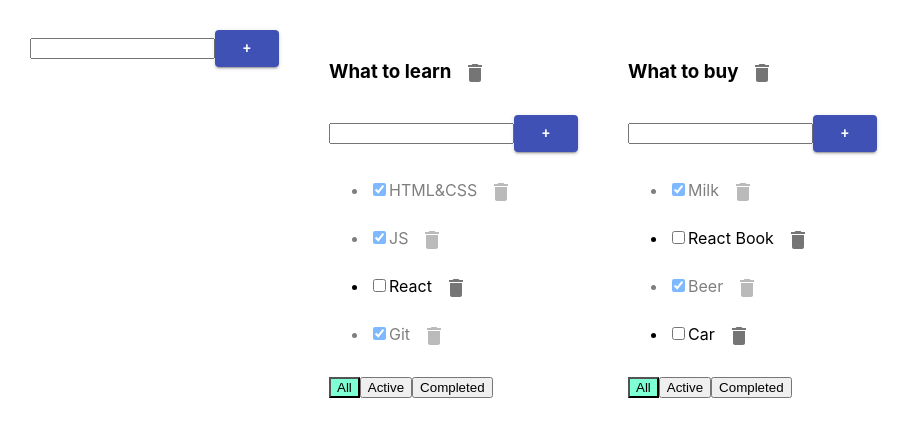
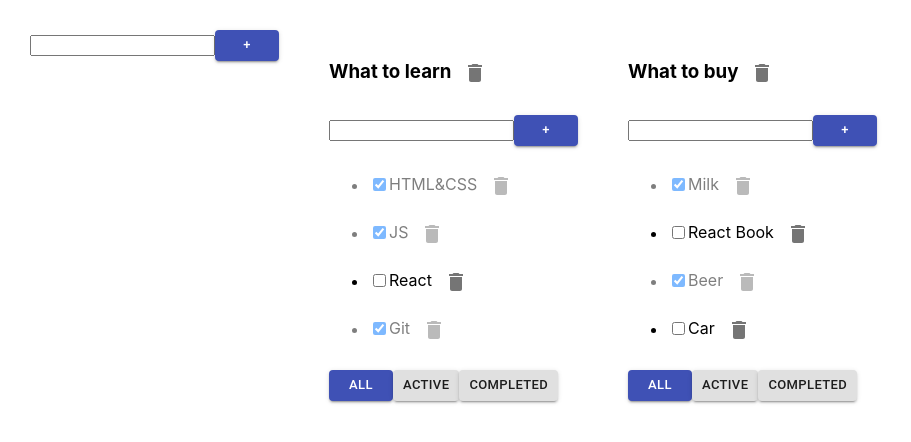
Before and after one commit to YouJeen-ru/inc-todolist-react, a React (Create React App) app: page / in a window 1280 px wide. Shown: the top 442 px of the page, without its empty margins (0-911 px from the left). Built offline with nearby package versions, Linux system fonts and the light colour scheme.

Commit message:
UI buttons icon filter

```diff
--- a/src/AddItemForm.tsx
+++ b/src/AddItemForm.tsx
@@ -43,7 +43,7 @@ function AddItemForm(props: AddItemFormPropsType) {
                    className={error ? "error" : ""}
             />
             {/*<button onClick={onAddTaskClick}>+</button>*/}
-            <Button onClick={onAddTaskClick} variant="contained" color="primary" >+</Button>
+            <Button onClick={onAddTaskClick} variant="contained" color="primary" size={"small"} >+</Button>
             {error && <div className="error-message">{error}</div>}
         </div>
     );
--- a/src/Todolist.tsx
+++ b/src/Todolist.tsx
@@ -2,7 +2,7 @@ import React, {ChangeEvent, useState, KeyboardEvent} from 'react';
 import {FilterValuesType} from './App';
 import AddItemForm from "./AddItemForm";
 import EditTableSpan from "./EditTableSpan";
-import { IconButton } from '@material-ui/core';
+import {Button, IconButton} from '@material-ui/core';
 import {Delete} from "@material-ui/icons";
 
 export type TaskType = {
@@ -78,15 +78,21 @@ export function Todolist(props: PropsType) {
             }
         </ul>
         <div>
-            <button className={props.filter === 'all' ? "active-filter" : ""}
+            <Button color={props.filter === 'all' ? "primary" : "default"}
+                size={"small"} variant={"contained"}
+                    // className={props.filter === 'all' ? "active-filter" : ""}
                     onClick={onAllClickHandler}>All
-            </button>
-            <button className={props.filter === 'active' ? "active-filter" : ""}
+            </Button>
+            <Button color={props.filter === 'active' ? "primary" : "default"}
+                size={"small"} variant={"contained"}
+                    // className={props.filter === 'active' ? "active-filter" : ""}
                     onClick={onActiveClickHandler}>Active
-            </button>
-            <button className={props.filter === 'completed' ? "active-filter" : ""}
+            </Button>
+            <Button color={props.filter === 'completed' ? "primary" : "default"}
+                size={"small"} variant={"contained"}
+                    // className={props.filter === 'completed' ? "active-filter" : ""}
                     onClick={onCompletedClickHandler}>Completed
-            </button>
+            </Button>
         </div>
     </div>
 }
```
